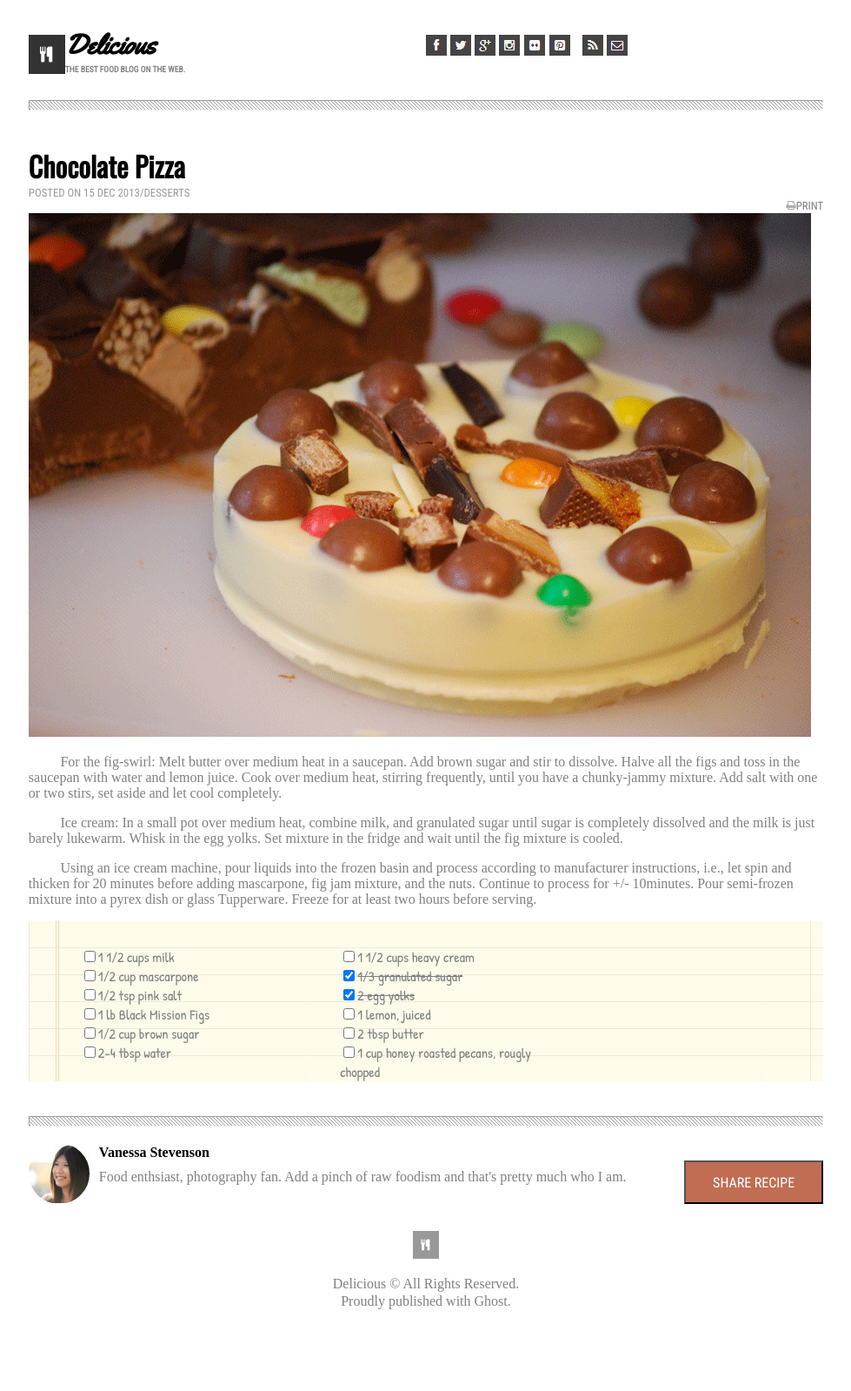
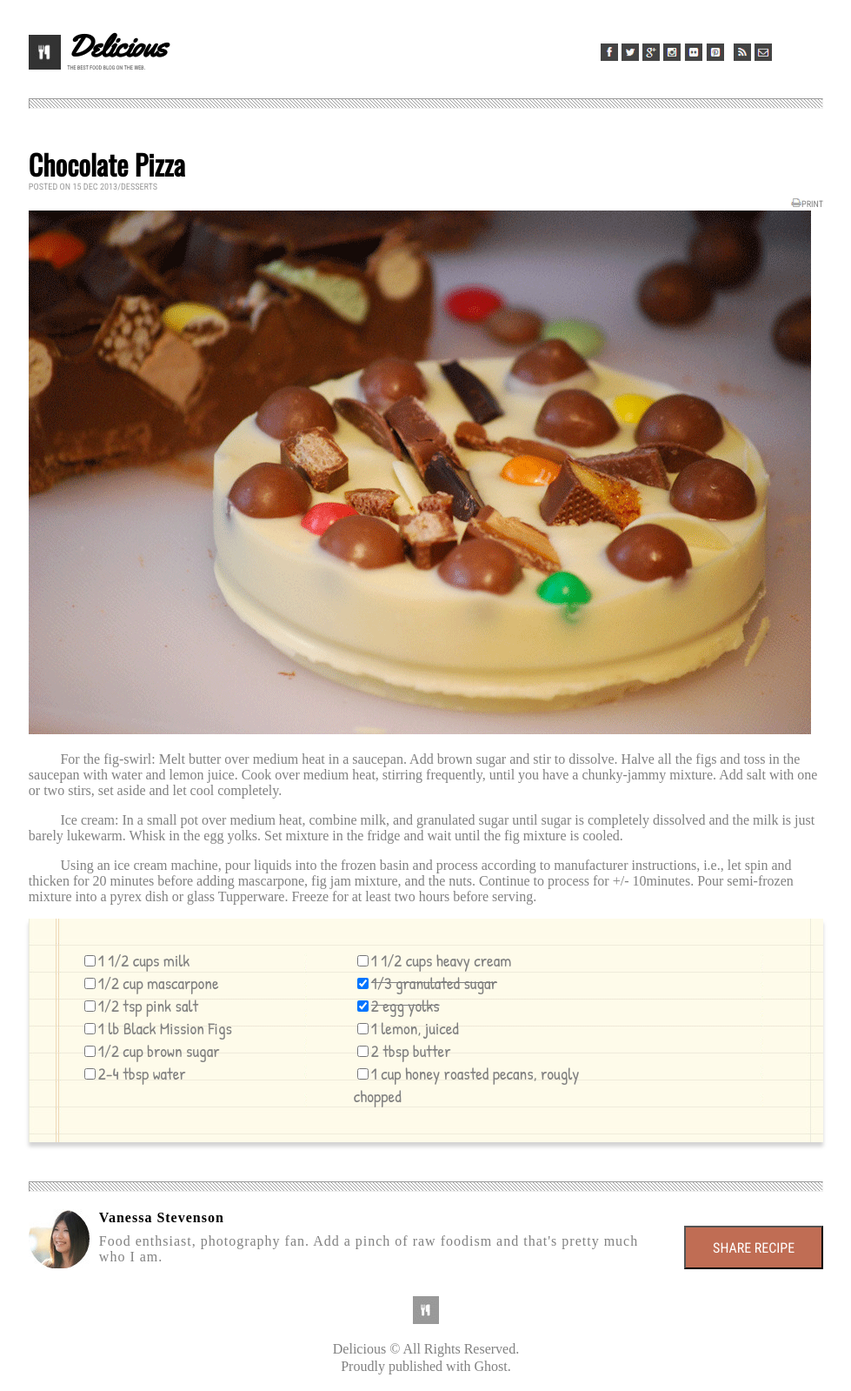
Before and after one commit to tess-jl/chocolate-pizza-lab, a plain HTML site: page index.html in a window 1280 px wide. Shown: the whole page at 87% size, without its empty margins (150-1129 px from the left). Before the commit the page ends 1571 px from the top, so only its background shows below. Drawn offline with nearby package versions, Linux system fonts and the light colour scheme.

Commit message:
close to done

```diff
--- a/index.html
+++ b/index.html
@@ -24,14 +24,14 @@
                 </div>
 
                 <div class="sharing">
-                    <img src='./assets/fb-icon.png'>
-                    <img src='./assets/twit-icon.png'>
-                    <img src='./assets/gp-icon.png'>
-                    <img src='./assets/insta-icon.png'>
-                    <img src='./assets/flic-icon.png'>
-                    <img src='./assets/pint-icon.png'>
-                    <img id="rss" src='./assets/rss-icon.png'>
-                    <img src='./assets/mail-icon.png'>
+                    <img class="shar-img"src='./assets/fb-icon.png'>
+                    <img class="shar-img"src='./assets/twit-icon.png'>
+                    <img class="shar-img"src='./assets/gp-icon.png'>
+                    <img class="shar-img"src='./assets/insta-icon.png'>
+                    <img class="shar-img"src='./assets/flic-icon.png'>
+                    <img class="shar-img"src='./assets/pint-icon.png'>
+                    <img class="shar-img"id="rss" src='./assets/rss-icon.png'>
+                    <img class="shar-img"src='./assets/mail-icon.png'>
                 </div>
             </header>
         </div>
@@ -57,7 +57,7 @@
             <div class="checklist">
                 <div class="column1">
                     <label class="checkbox"><input class="checked" type="checkbox">1 1/2 cups milk</label><br>
-                    <label><input type="checkbox">1/2 cup mascarpone</label><br>
+                    <input type="checkbox"><label>1/2 cup mascarpone</label><br>
                     <input type="checkbox"><label>1/2 tsp pink salt</label><br>
                     <input type="checkbox"><label>1 lb Black Mission Figs</label><br>
                     <input type="checkbox"><label>1/2 cup brown sugar</label><br>
@@ -69,7 +69,7 @@
                     <input type="checkbox"checked><label class="slashed">2 egg yolks</label><br>
                     <input type="checkbox"><label>1 lemon, juiced</label><br>
                     <input type="checkbox"><label>2 tbsp butter</label><br>
-                    <input type="checkbox"><label>1 cup honey roasted pecans, rougly <br> chopped</label><br>
+                    <input type="checkbox"><label>1 cup honey roasted pecans, rougly <br>chopped</label><br>
                 </div>
             </div>
         </section>
--- a/style.css
+++ b/style.css
@@ -18,36 +18,44 @@ p {
 
 .blog-name {
     margin-top: 30px;
-    width: 50%;
+    width: 52%;
     float: left;
 }
 
 #logo {
     float: left;
     margin-top: 10px;
-    size: 0.8em;
+    height: 40px;
+    margin-right: 7px;
 }
 
 #blog-name {
     font-family: "Yellowtail", cursive;
+    font-size: 2.2em;
 }
 
 #motto {
     font-family: 'Roboto condensed', sans-serif;
     font-size: 0.3em;
     margin-top: 0;
-    margin-bottom: 30px;
+    margin-bottom: 35px;
+    line-height: 0em;
 }
 
 #rss {
-    margin-left: 10px;
+    margin-left: 7px;
 }
 
 .sharing {
     float: right;
     position: relative;
-    margin-top: 40px;
-    width: 50%;
+    margin-top: 50px;
+    margin-bottom: 10px;
+    width: 28%;
+}
+
+.shar-img {
+    height: 20px;
 }
 
 hr {
@@ -61,12 +69,15 @@ hr {
 
 h1 {
     margin: 0;
+    font-size: 1.3em;
 }
 
 .posted {
     font-family: 'Roboto condensed', sans-serif;
-    font-size: 0.8em;
+    font-size: 0.64em;
     color: rgb(153, 153, 153);
+    line-height: 0.6em;
+    margin-bottom: 10px;
 }
 
 h2 {
@@ -80,7 +91,7 @@ h2 {
     float: right;
     color: gray;
     font-family: 'Roboto condensed', sans-serif;
-    font-size: 0.8em;
+    font-size: 0.64em;
 }
 
 .photo-and-text {
@@ -97,21 +108,19 @@ main {
 }
 
 .column1 {
-    margin-top: 30px;
+    margin-top: 35px;
     margin-left: 60px;
-    margin-right: 150px;
+    margin-right: 140px;
 }
 
-.checked {
+input {
     background: transparent;
+    border-radius: 0;
 }
 
 .column2 {
-    margin-top: 30px;
-}
-
-.checkbox input[type="checkbox"] {
-    background: transparent;
+    margin-top: 35px;
+    margin-bottom: 40px;
 }
 
 .slashed {
@@ -123,14 +132,16 @@ main {
     margin-bottom: 45px;
     display: flex;
     background-image: url('./assets/list-bg.png');
+    filter: drop-shadow(0px 5px 2px lightgray);
     font-family: 'Patrick Hand';
     color: gray;
-    font-display: 0.5em;
-    margin-bottom: 40px;
+    font-size: 1.2em;
 }
 
 .author {
     grid-column: 2/3;
+    letter-spacing: 1px;
+    text-size-adjust: 8%;
 }
 
 h4 {
@@ -138,7 +149,7 @@ h4 {
 }
 
 .bio {
-    margin-top: 10px;
+    margin-top: 9px;
 }
 
 #headshot {
```
